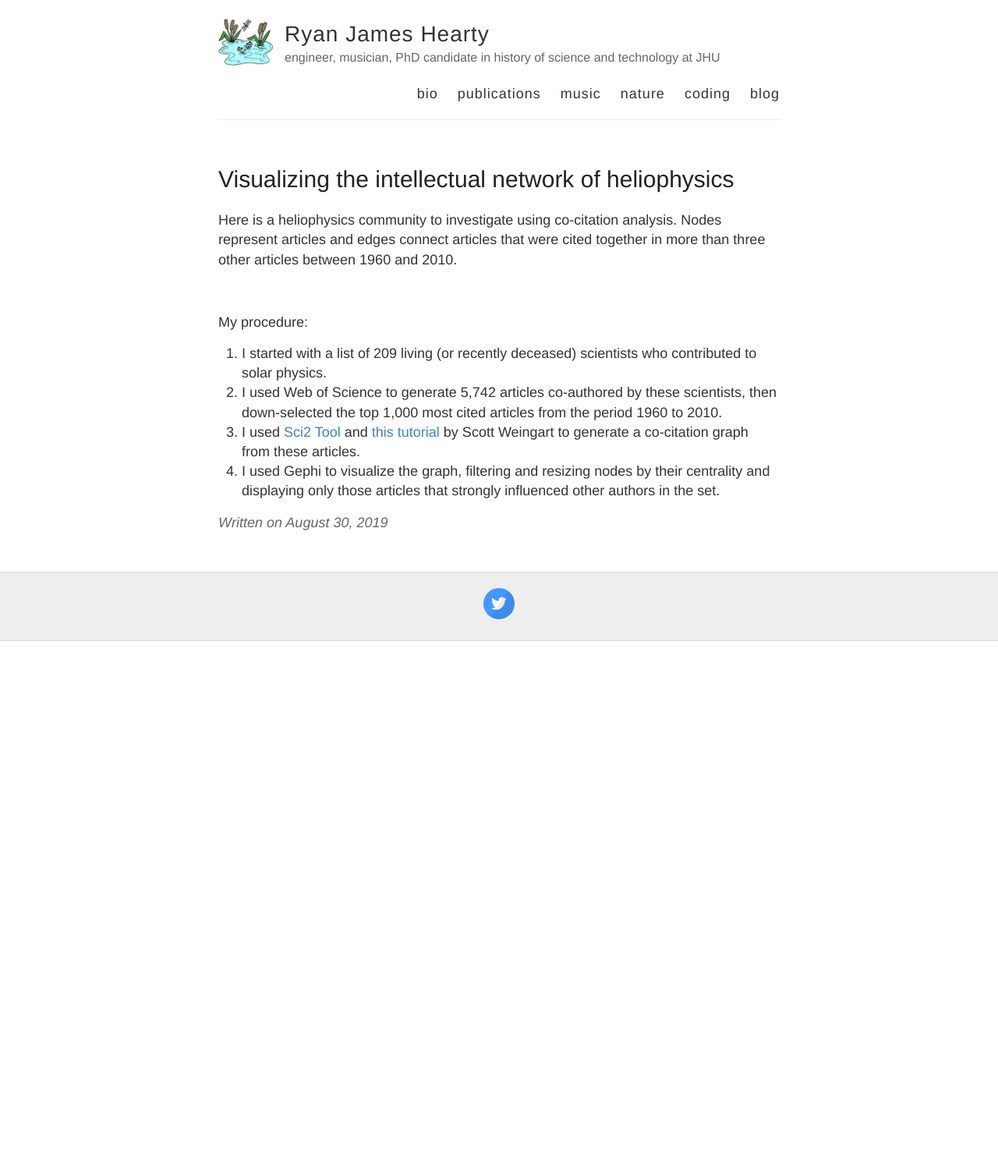
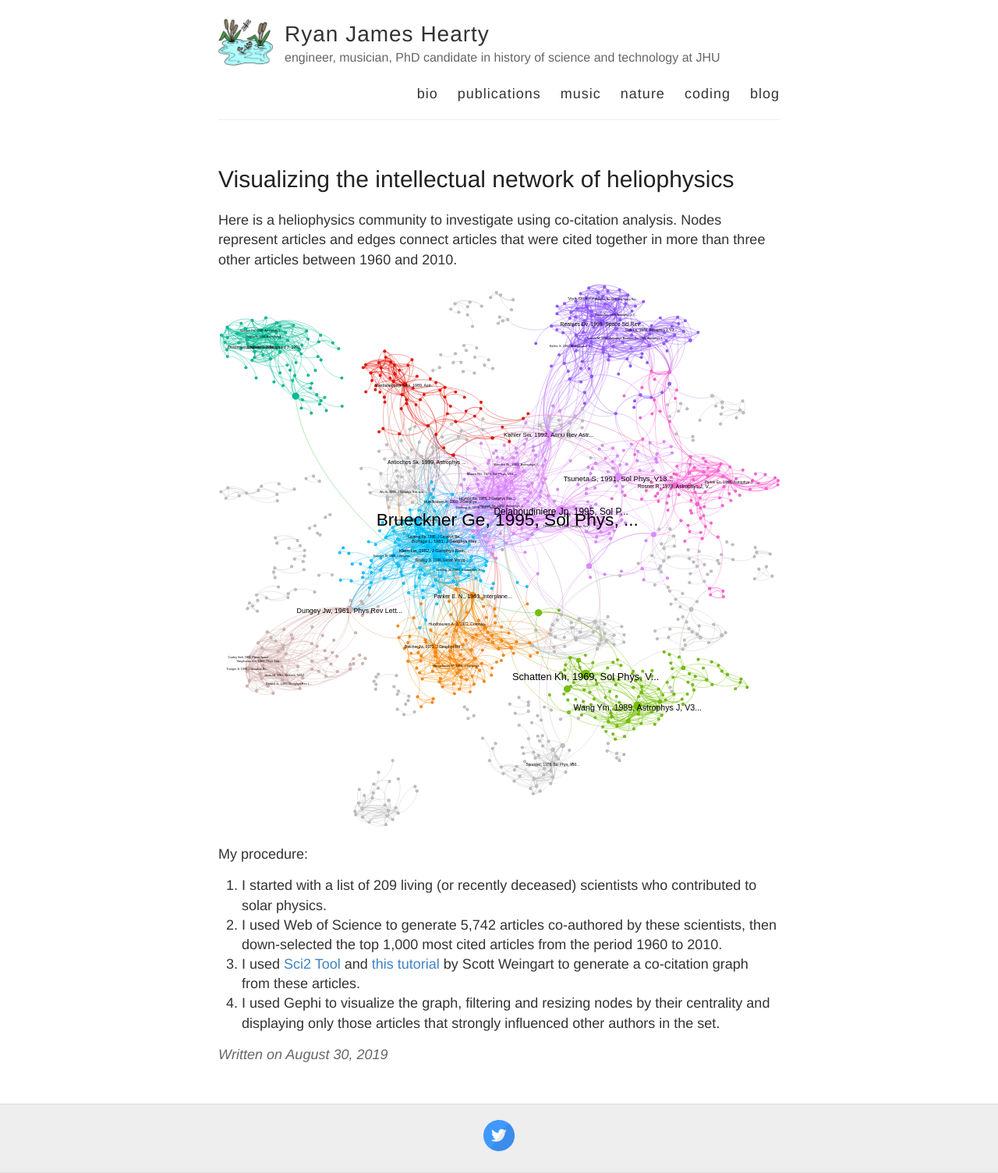
Before and after one commit to rhearty1/rhearty1.github.io, a Jekyll site: the page built from _posts/2019-08-30-visualizing-heliophysics.md, in a window 1280 px wide. Shown: the whole page at 78% size. Built offline with Jekyll 4.4.1, drawn with Linux system fonts in a browser that asks for light colours; before the commit the page ends 900 px from its top, so only the background shows below that.

Commit message:
Update 2019-08-30-visualizing-heliophysics.md

```diff
--- a/_posts/2019-08-30-visualizing-heliophysics.md
+++ b/_posts/2019-08-30-visualizing-heliophysics.md
@@ -7,7 +7,7 @@ tags: [history, heliophysics]
 
 Here is a heliophysics community to investigate using co-citation analysis. Nodes represent articles and edges connect articles that were cited together in more than three other articles between 1960 and 2010.
 
-![]({{ site.url }}/assets/heliophysics-co-citation.svg)
+![](/assets/heliophysics-co-citation.svg)
 
 My procedure:
 1. I started with a list of 209 living (or recently deceased) scientists who contributed to solar physics.
```
